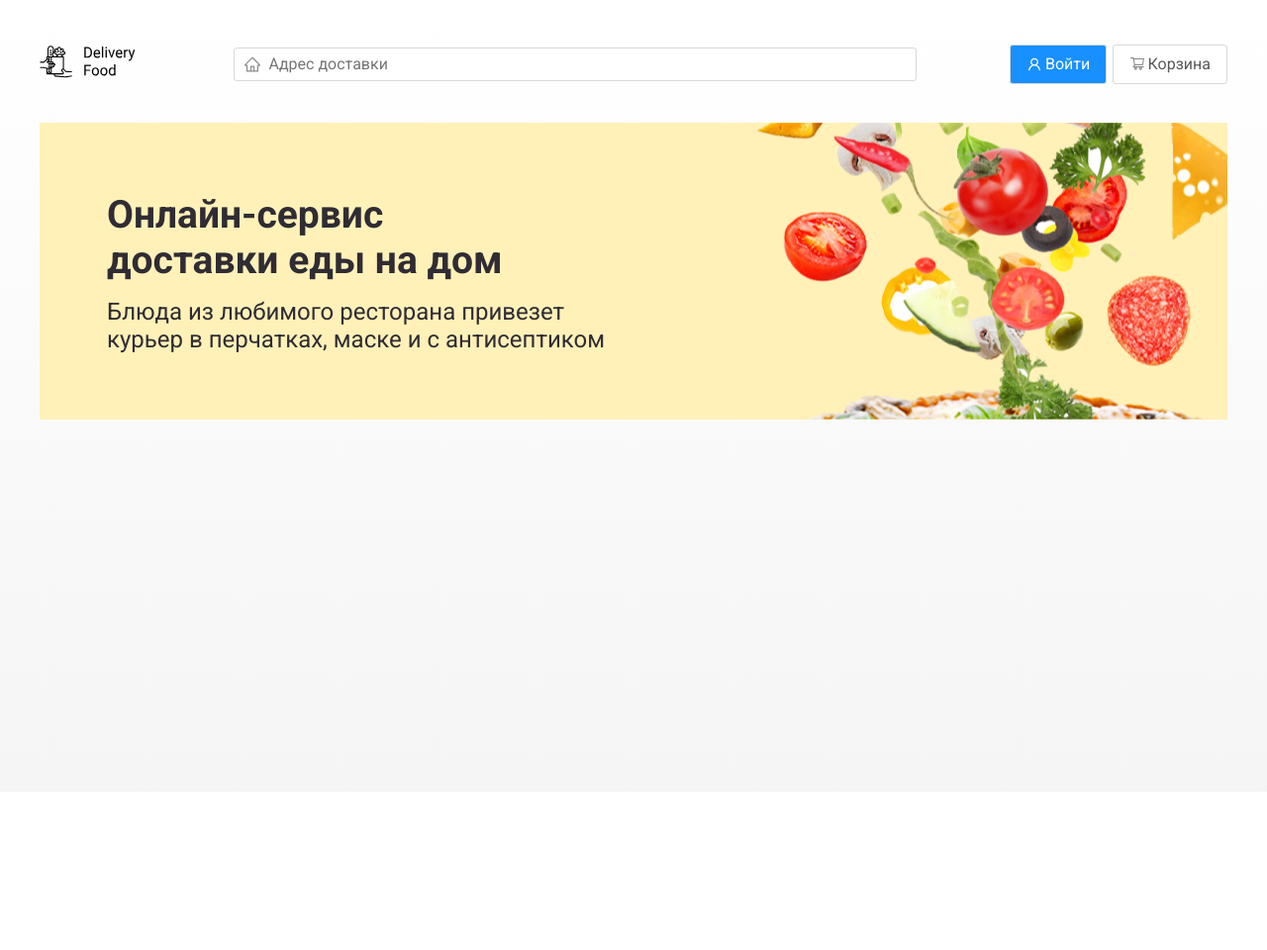
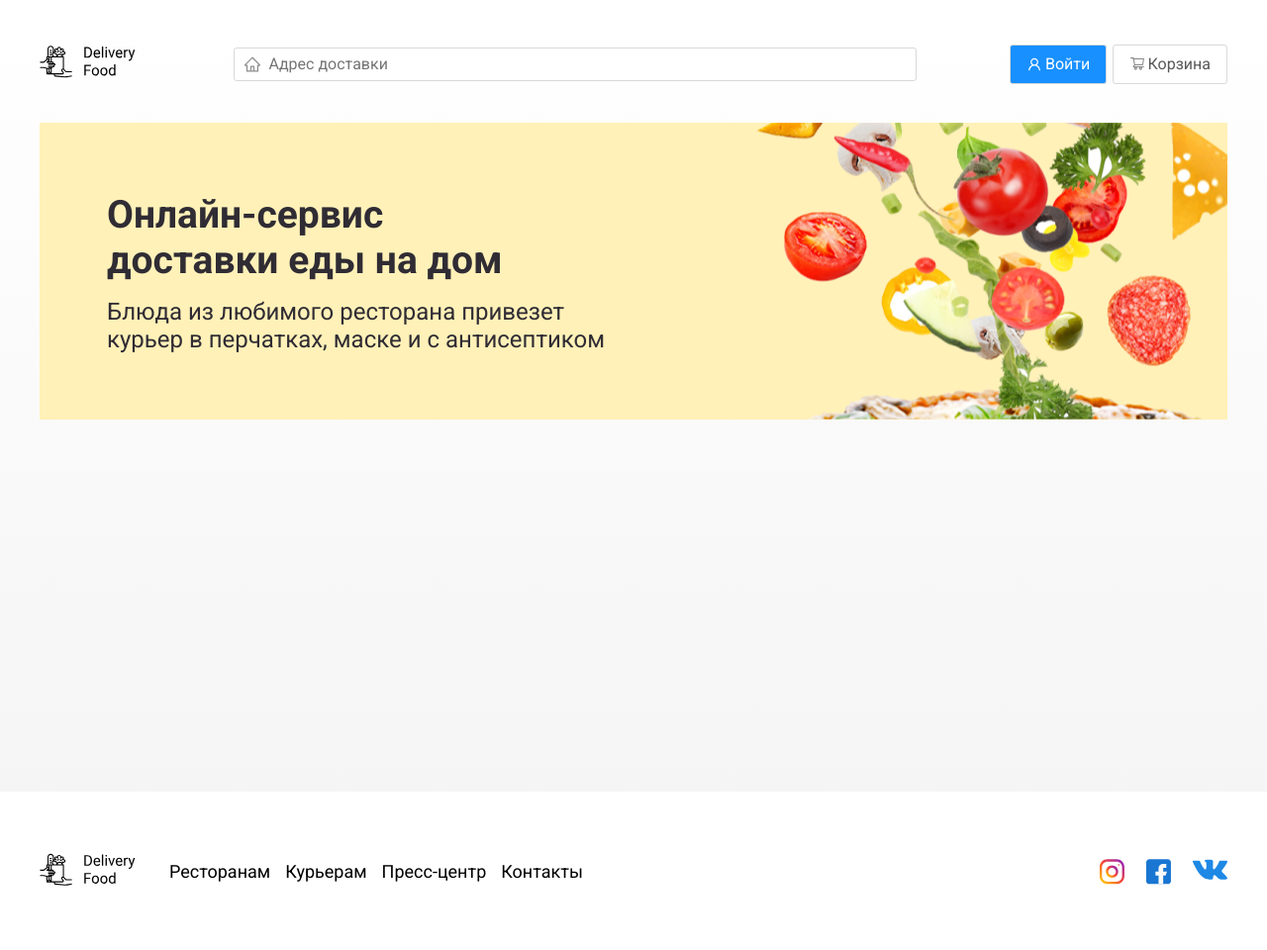
Before and after one commit to Zimenkov-Alexander/Delivery-Food, a website built with webpack: page index.html in a window 1280 px wide. Shown: the whole page at 99% size. Before the commit the page ends 800 px from the top, so only its background shows below. Built offline with nearby package versions, Linux system fonts and the light colour scheme.

Commit message:
created footer

```diff
--- a/index.html
+++ b/index.html
@@ -34,10 +34,37 @@
 				</div>
 				</section>
 		</main>
-		<footer class="footer container">
-
-		</footer>
 	</div>
+	<footer class="footer container">
+		<div class="footer__wrapper">
+			<div class="footer__info">
+				<div class="footer__logo">
+					<img src="img/footer/logo.svg" alt="footer logo">
+				</div>
+				<nav class="footer__nav">
+					<ul class="list list--nav">
+						<li class="list__item"><a href="#">Ресторанам</a></li>
+						<li class="list__item"><a href="#">Курьерам</a></li>
+						<li class="list__item"><a href="#">Пресс-центр</a></li>
+						<li class="list__item"><a href="#">Контакты</a></li>
+					</ul>
+				</nav>
+			</div>
+			<div class="footer__social">
+				<ul class="list list--social">
+					<li class="list__item item--insta">
+						<a href="#"><img src="img/footer/insta.svg" alt="insta"></a>
+					</li>
+					<li class="list__item item--fb">
+						<a href="#"><img src="img/footer/facebook.svg" alt="facebook"></a>
+					</li>
+					<li class="list__item item--vk">
+						<a href="#"><img src="img/footer/vk.svg" alt="vk"></a>
+					</li>
+				</ul>
+			</div>
+		</div>
+	</footer>
 
 	<script src="src/js/modules/header.js"></script>
 
--- /dev/null
+++ b/src/scss/blocks/footer.scss
@@ -0,0 +1,32 @@
+.footer{
+	background-color: white;
+}
+.footer__wrapper{
+	display: flex;
+	justify-content: space-between;
+	align-items: center;
+
+	min-height: 160px;
+}
+.footer__info, .list{
+	display: flex;
+	align-items: center;
+}
+.footer__logo{
+	margin-right: 30px;
+}
+.list__item{
+	font-size: 18px;
+	color: #595959;
+	&:not(:last-child){
+		margin-right: 15px;
+	}
+}
+.list--social{
+	.list__item{
+		height: 25px;
+		&:not(:last-child){
+			margin-right: 21px;
+		}
+	}
+}
--- a/src/scss/style.scss
+++ b/src/scss/style.scss
@@ -3,3 +3,4 @@
 
 @import "blocks/header.scss";
 @import "blocks/info.scss";
+@import "blocks/footer.scss";
```
Also changed, not shown: css/style.css, img/footer/facebook.svg (added), img/footer/insta.svg (added), img/footer/logo.svg (added), img/footer/vk.svg (added).
